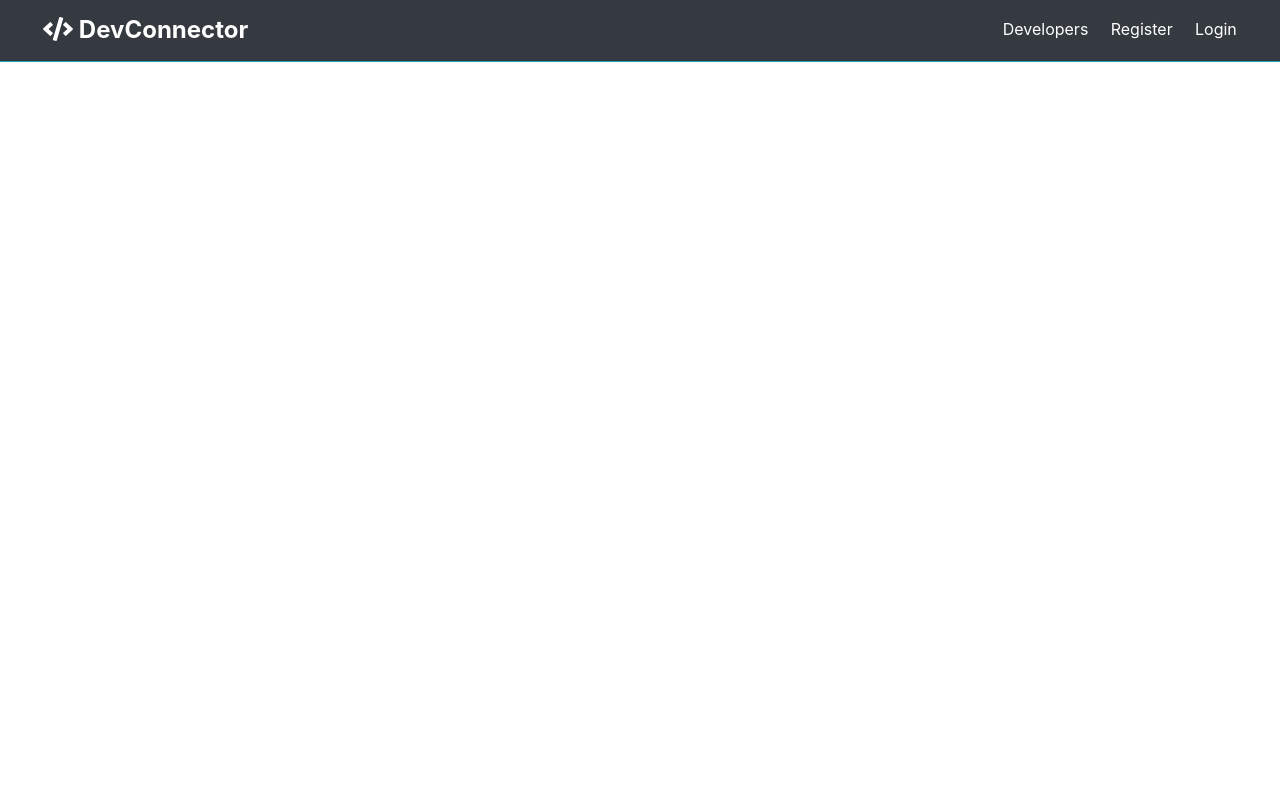
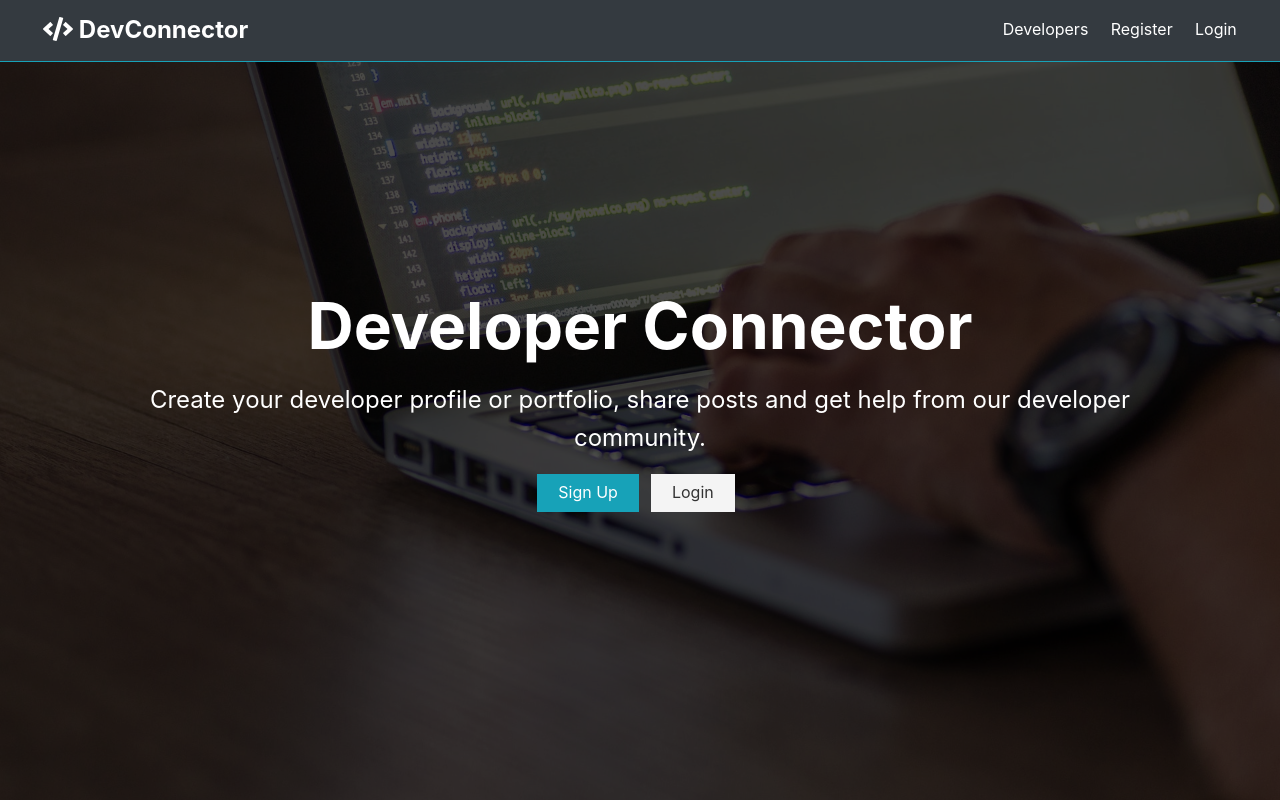
Before and after one commit to charlesmartinreed/sass-social-network-theme-demo, a website: page index.html in a window 1280 px wide. Drawn offline with Linux system fonts and the light colour scheme.

Commit message:
Complete basic style for Landing page.

```diff
--- a/index.html
+++ b/index.html
@@ -25,5 +25,22 @@
         <li><a href="login.html">Login</a></li>
       </ul>
     </nav>
+
+    <!-- FIRST SECTION -->
+    <section class="landing">
+      <div class="dark-overlay">
+        <div class="landing-inner">
+          <h1 class="x-large">Developer Connector</h1>
+          <p class="lead">
+            Create your developer profile or portfolio, share posts and get help
+            from our developer community.
+          </p>
+          <div class="buttons">
+            <a href="register.html" class="btn btn-primary">Sign Up</a>
+            <a href="login.html" class="btn">Login</a>
+          </div>
+        </div>
+      </div>
+    </section>
   </body>
 </html>
--- a/src/scss/_utilities.scss
+++ b/src/scss/_utilities.scss
@@ -1,6 +1,23 @@
+// TEXT STYLES
+.x-large {
+  font-size: 4rem;
+  line-height: 1.2;
+  margin-bottom: 1rem;
+}
+
+.large {
+  font-size: 3rem;
+  line-height: 1.2;
+  margin-bottom: 1rem;
+}
+
+.lead {
+  font-size: 1.5rem;
+  margin-bottom: 1rem;
+}
+
 // BACKGROUND
 // & is a placeholder; e.g., &-primary is .bg-primary
-
 .bg {
   &-primary {
     @include set-background($primary-color);
@@ -23,3 +40,58 @@
     border: #ccc 1px solid;
   }
 }
+
+// BUTTONS
+.btn {
+  display: inline-block;
+  background: $light-color;
+  color: #333;
+  padding: 0.4rem 1.3rem;
+  border: none;
+  cursor: pointer;
+  font-size: 1rem;
+  margin-right: 0.5rem;
+  outline: none;
+  transition: all 0.2s ease-in;
+
+  &.btn-primary {
+    @include set-background($primary-color);
+    &:hover {
+      background: lighten($primary-color, 5%);
+    }
+  }
+
+  &.btn-dark {
+    @include set-background($dark-color);
+    &:hover {
+      background: lighten($dark-color, 5%);
+    }
+  }
+
+  &.btn-success {
+    @include set-background($success-color);
+    &:hover {
+      background: lighten($success-color, 5%);
+    }
+  }
+
+  &.btn-danger {
+    @include set-background($danger-color);
+    &:hover {
+      background: lighten($danger-color, 5%);
+    }
+  }
+  &:hover {
+    background: lighten($dark-color, 20%);
+    color: #fff;
+  }
+}
+
+.dark-overlay {
+  height: 100%;
+  width: 100%;
+  position: absolute;
+  top: 0;
+  left: 0;
+  background-color: rgba(0, 0, 0, 0.7);
+}
--- a/src/scss/styles.scss
+++ b/src/scss/styles.scss
@@ -57,3 +57,22 @@ img {
     }
   }
 }
+
+// LANDING PAGE
+.landing {
+  position: relative;
+  background: url("../src/img/showcase.jpg") no-repeat center center/cover;
+  height: 100vh;
+
+  &-inner {
+    color: #fff;
+    height: 100%;
+    display: flex;
+    flex-direction: column;
+    width: 80%;
+    margin: auto;
+    align-items: center;
+    justify-content: center;
+    text-align: center;
+  }
+}
```
Also changed, not shown: css/styles.css, src/img/showcase.jpg (added).
